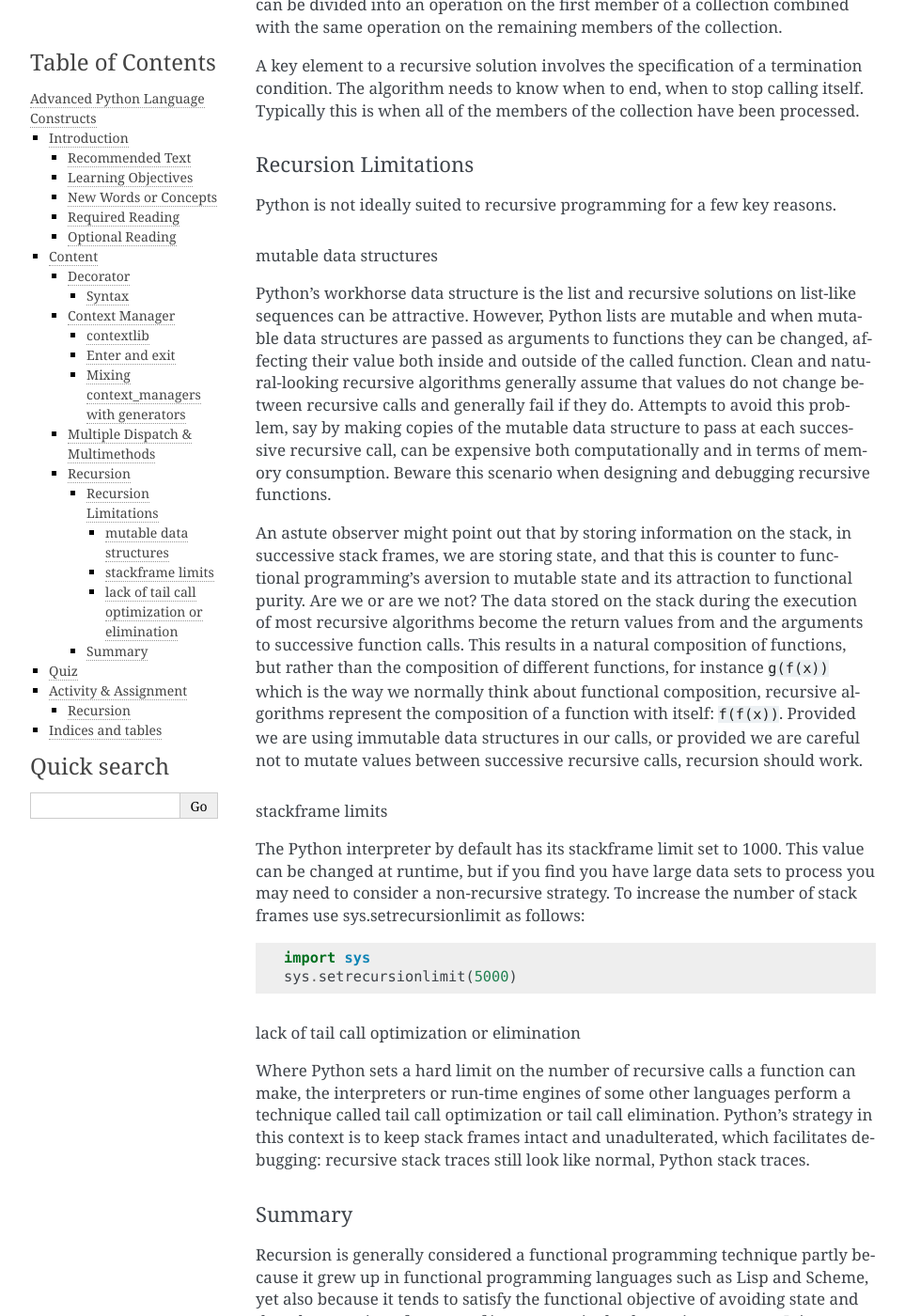
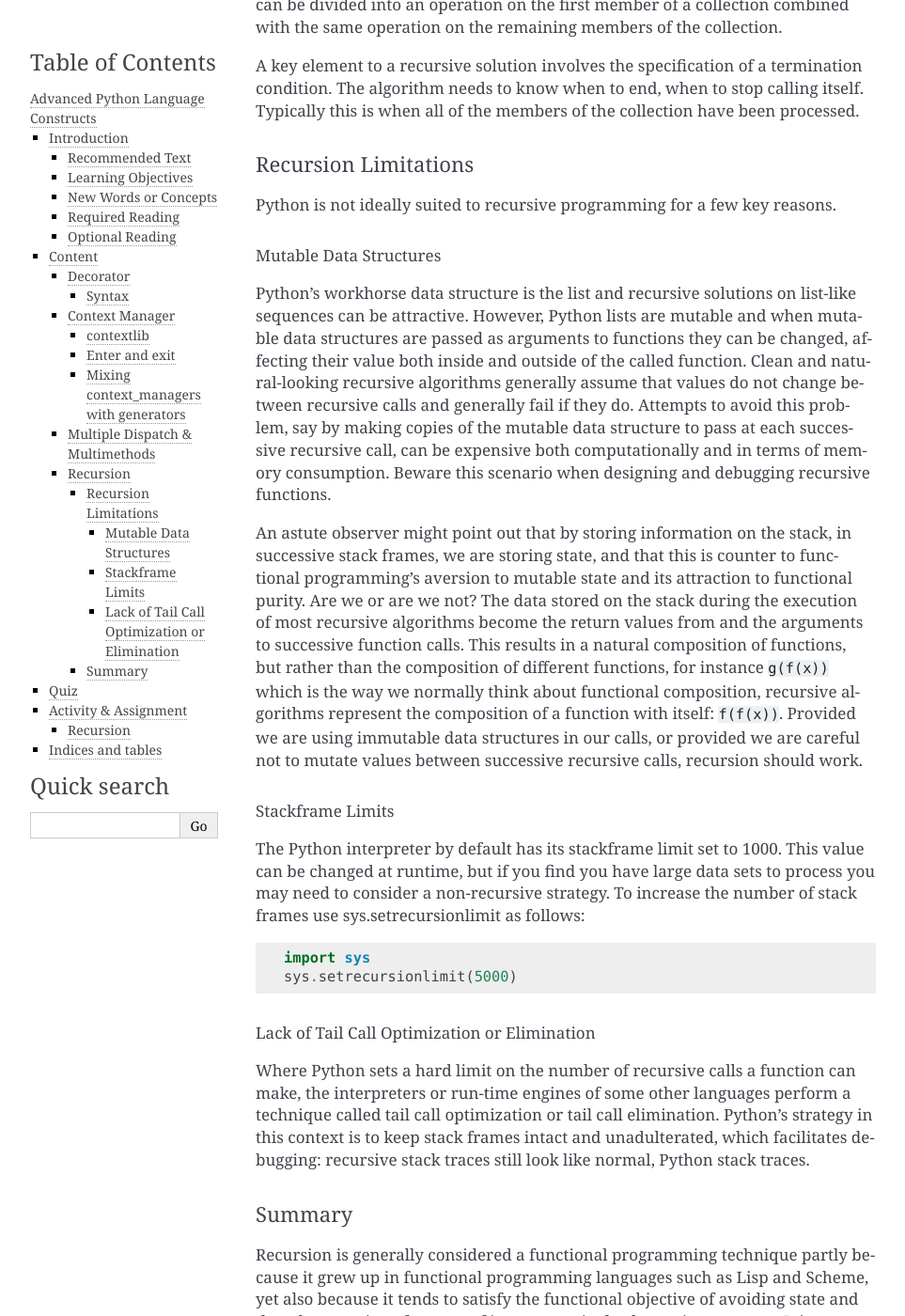
Before and after one commit to rriehle/AdvancedConstructs, a Sphinx documentation site: the page built from source/index.rst, in a window 1280 px wide and 1400 px high, scrolled down 9869 px. Shown: the whole window at 94% size, without its empty margins (148-1111 px from the left). Built offline with Sphinx 7.4.7, drawn with Linux system fonts in a browser that asks for light colours.

```diff
--- a/source/index.rst
+++ b/source/index.rst
@@ -484,14 +484,14 @@ Recursion Limitations
 
 Python is not ideally suited to recursive programming for a few key reasons.
 
-mutable data structures
+Mutable Data Structures
 ^^^^^^^^^^^^^^^^^^^^^^^
 
 Python's workhorse data structure is the list and recursive solutions on list-like sequences can be attractive.  However, Python lists are mutable and when mutable data structures are passed as arguments to functions they can be changed, affecting their value both inside and outside of the called function.  Clean and natural-looking recursive algorithms generally assume that values do not change between recursive calls and generally fail if they do.  Attempts to avoid this problem, say by making copies of the mutable data structure to pass at each successive recursive call, can be expensive both computationally and in terms of memory consumption.  Beware this scenario when designing and debugging recursive functions.
 
 An astute observer might point out that by storing information on the stack, in successive stack frames, we are storing state, and that this is counter to functional programming's aversion to mutable state and its attraction to functional purity.  Are we or are we not?  The data stored on the stack during the execution of most recursive algorithms become the return values from and the arguments to successive function calls.  This results in a natural composition of functions, but rather than the composition of different functions, for instance ``g(f(x))`` which is the way we normally think about functional composition, recursive algorithms represent the composition of a function with itself: ``f(f(x))``.  Provided we are using immutable data structures in our calls, or provided we are careful not to mutate values between successive recursive calls, recursion should work.
 
-stackframe limits
+Stackframe Limits
 ^^^^^^^^^^^^^^^^^
 
 The Python interpreter by default has its stackframe limit set to 1000.  This value can be changed at runtime, but if you find you have large data sets to process you may need to consider a non-recursive strategy.  To increase the number of stack frames use sys.setrecursionlimit as follows:
@@ -501,7 +501,7 @@ The Python interpreter by default has its stackframe limit set to 1000.  This va
     import sys
     sys.setrecursionlimit(5000)
 
-lack of tail call optimization or elimination
+Lack of Tail Call Optimization or Elimination
 ^^^^^^^^^^^^^^^^^^^^^^^^^^^^^^^^^^^^^^^^^^^^^
 
 Where Python sets a hard limit on the number of recursive calls a function can make, the interpreters or run-time engines of some other languages perform a technique called tail call optimization or tail call elimination.  Python's strategy in this context is to keep stack frames intact and unadulterated, which facilitates debugging: recursive stack traces still look like normal, Python stack traces.
```
